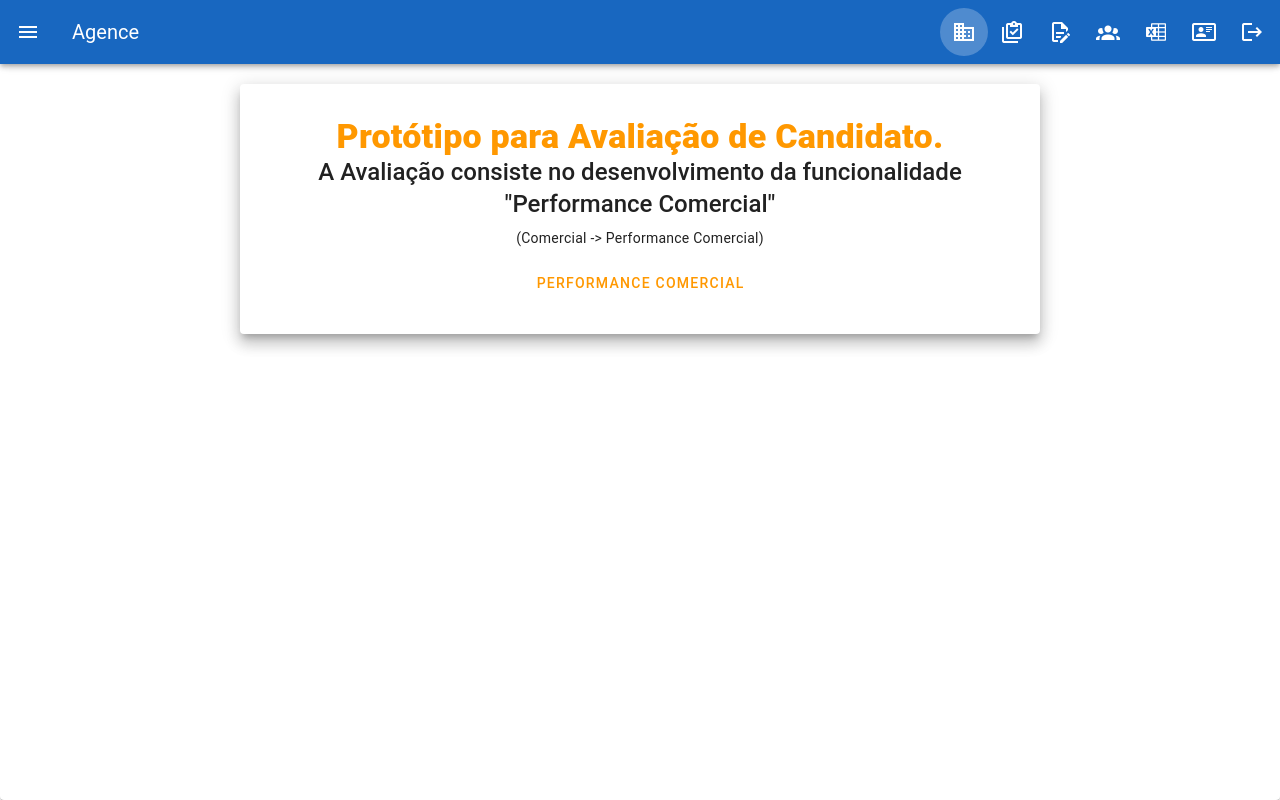
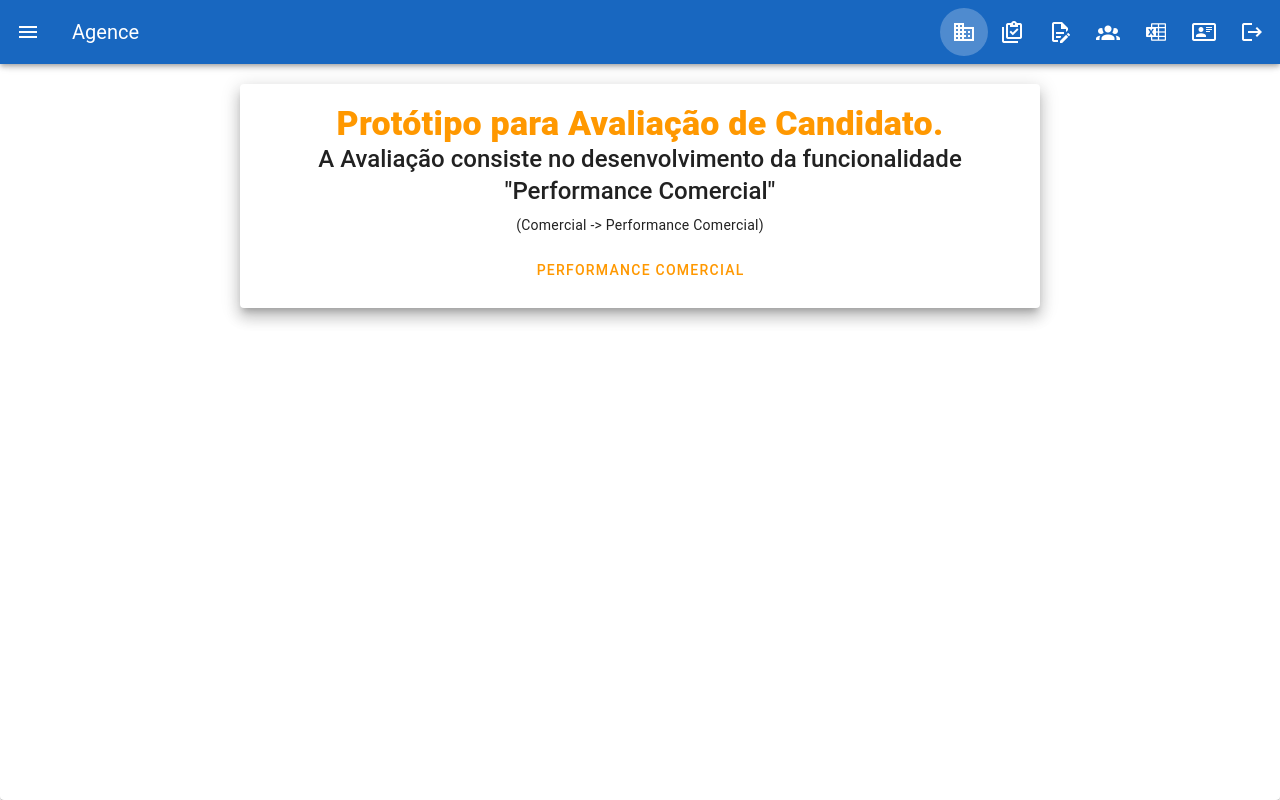
Before and after one commit to Abraham15rivas/front-agence, a Vue app: page / in a window 1280 px wide. Built offline with nearby package versions, Linux system fonts and the light colour scheme.

Commit message:
added main endpoint for api

```diff
--- a/src/views/HomeView.vue
+++ b/src/views/HomeView.vue
@@ -1,8 +1,7 @@
 <template>
   <v-sheet
-    class="d-flex align-center justify-center flex-wrap text-center mx-auto px-4 my-5"
+    class="d-flex align-center justify-center flex-wrap text-center mx-auto px-5 py-5 my-5"
     elevation="10"
-    height="250"
     rounded
     max-width="800"
     width="100%"
```
